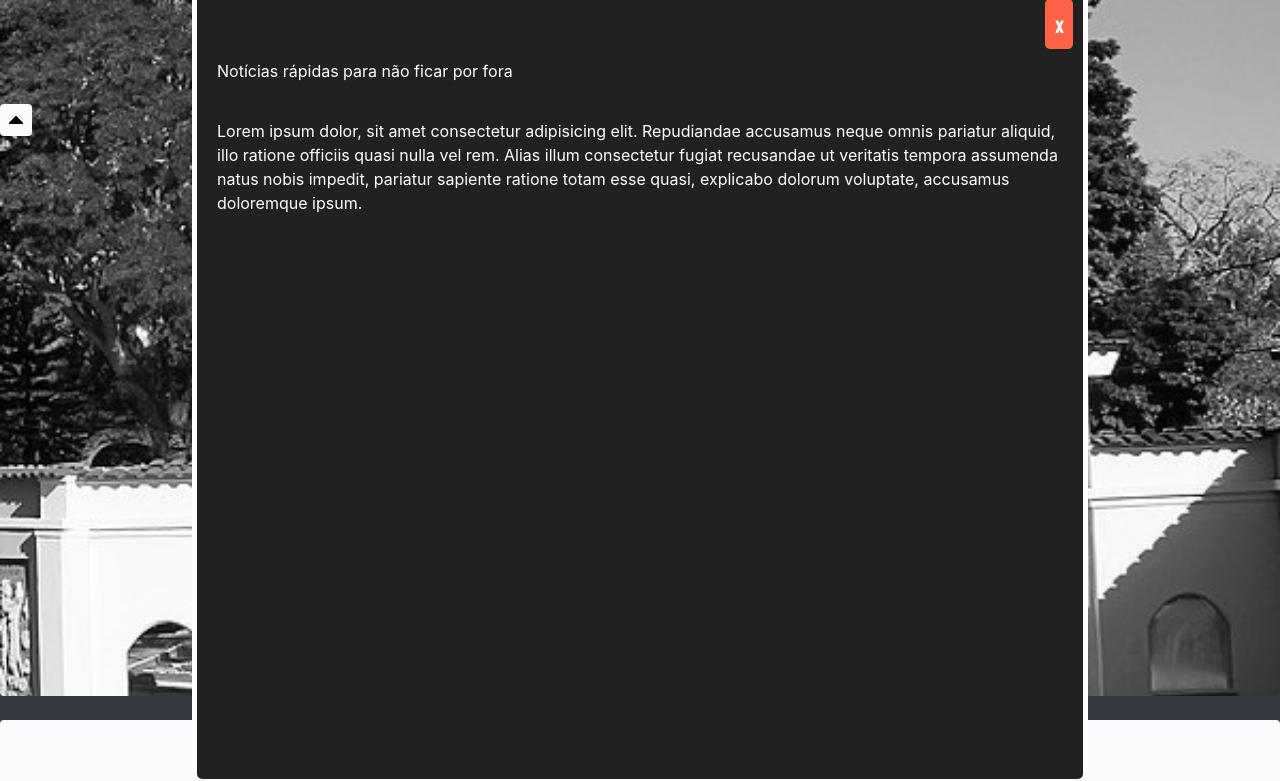
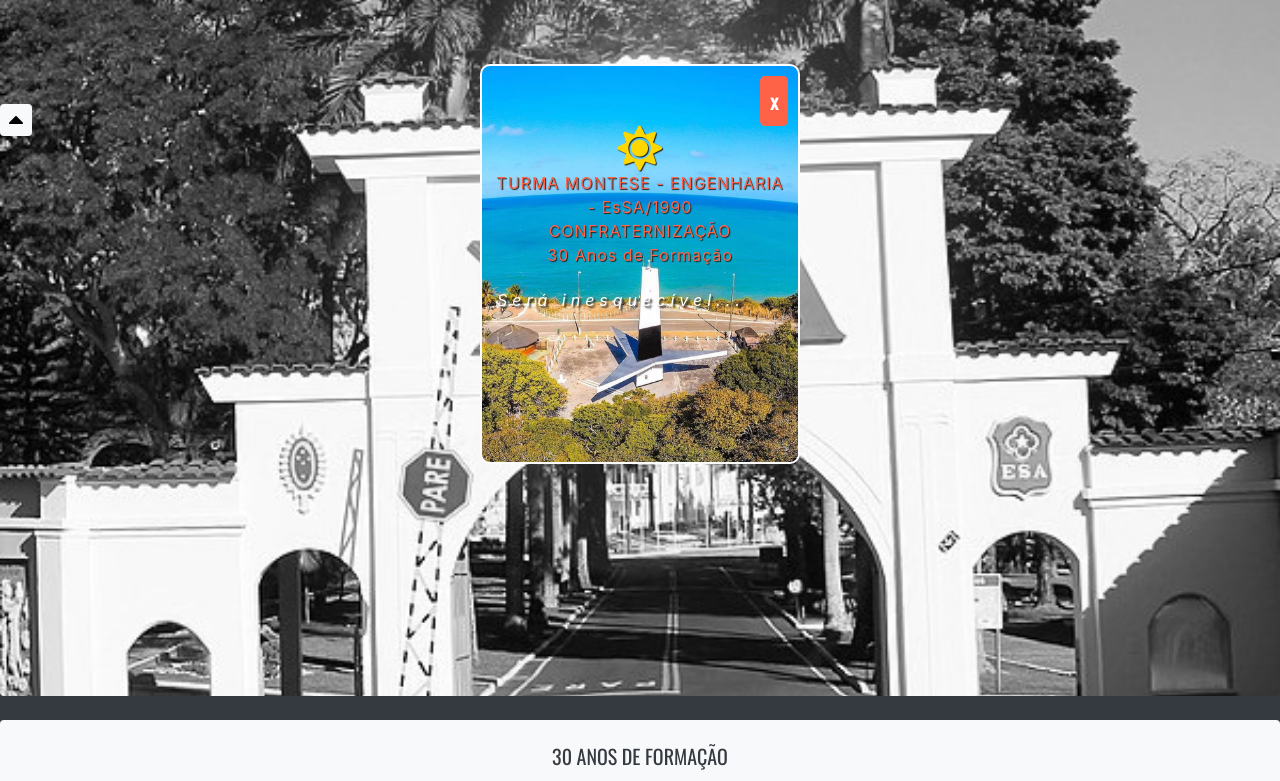
Before and after one commit to alexanderxaviermoreira/webdevstudent, a plain HTML site: page turma-montese/index.html in a window 1280 px wide. Shown: the part 136-917 px from the top of the page. Drawn offline with nearby package versions, Linux system fonts and the light colour scheme.

Commit message:
Layout modal

```diff
--- a/turma-montese/assets/css/style.css
+++ b/turma-montese/assets/css/style.css
@@ -197,12 +197,17 @@ main{
 /* MODAL */
 
 .modal{
-    width: 70%;
-    min-height: 400px;
-    background-color: #212121;
-    position: fixed;
-    top: 15%;
-    left: 15%;
+    width: 320px;
+    height: 400px;
+    background-image: url('../imagens/Praia_ponta_do_seixas_farol_de_cabo_branco_joao_pessoa_paraiba.jpg');
+    background-position: center;
+    background-repeat: no-repeat;
+    background-size: cover;
+    position: absolute;
+    top: 50%;
+    left: 50%;
+    margin-top: -200px;
+    margin-left: -160px;
     right: 15%;
     z-index: 10 !important;
     display: block;
@@ -210,8 +215,8 @@ main{
     display: flex;
     flex-direction: column;
     border-radius: 10px;
-    border: 5px solid rgb(253, 253, 253);
-    overflow-y: auto;
+    border: 2px solid rgb(253, 253, 253);
+
 }
 .modal-top{
     width: 100%;
@@ -220,10 +225,18 @@ main{
     justify-content: flex-end;
     align-items: center;
 }
-.title,
+.title{
+    color: tomato;
+    text-shadow: 1px 1px 1px #212121;
+    letter-spacing: 1px;
+    text-align: center;
+}
 .news{
-    padding: 10px;
+    padding: 5px;
+    font-style: italic;
+    letter-spacing: 5px;
     color: #fff;
+    text-shadow: 2px 2px 2px #212121;
 }
 .btn-close{
     font-family: 'Oswald', sans-serif;
@@ -237,6 +250,9 @@ main{
     color: #fff;
     border-radius: 5px;
 }
-
+.fa-sun{
+    font-size: 45px;
+    color: gold;
+}
 
 /* MODAL */
--- a/turma-montese/index.html
+++ b/turma-montese/index.html
@@ -21,8 +21,9 @@
         <div class="btn-close">x</div>
     </div>
     <div class="content">
-      <p class="title">Notícias rápidas para não ficar por fora</p>
-      <p class="news">Lorem ipsum dolor, sit amet consectetur adipisicing elit. Repudiandae accusamus neque omnis pariatur aliquid, illo ratione officiis quasi nulla vel rem. Alias illum consectetur fugiat recusandae ut veritatis tempora assumenda natus nobis impedit, pariatur sapiente ratione totam esse quasi, explicabo dolorum voluptate, accusamus doloremque ipsum.</p>
+      <p class="title">
+          <i class="fas fa-sun"></i> <br> TURMA MONTESE - ENGENHARIA - EsSA/1990 <br> CONFRATERNIZAÇÃO <br> 30 Anos de Formação </p>
+      <p class="news">Será inesquecível...</p>
     </div>
 </div>
 
```
Also changed, not shown: turma-montese/assets/imagens/Praia_ponta_do_seixas_farol_de_cabo_branco_joao_pessoa_paraiba.jpg (added).
